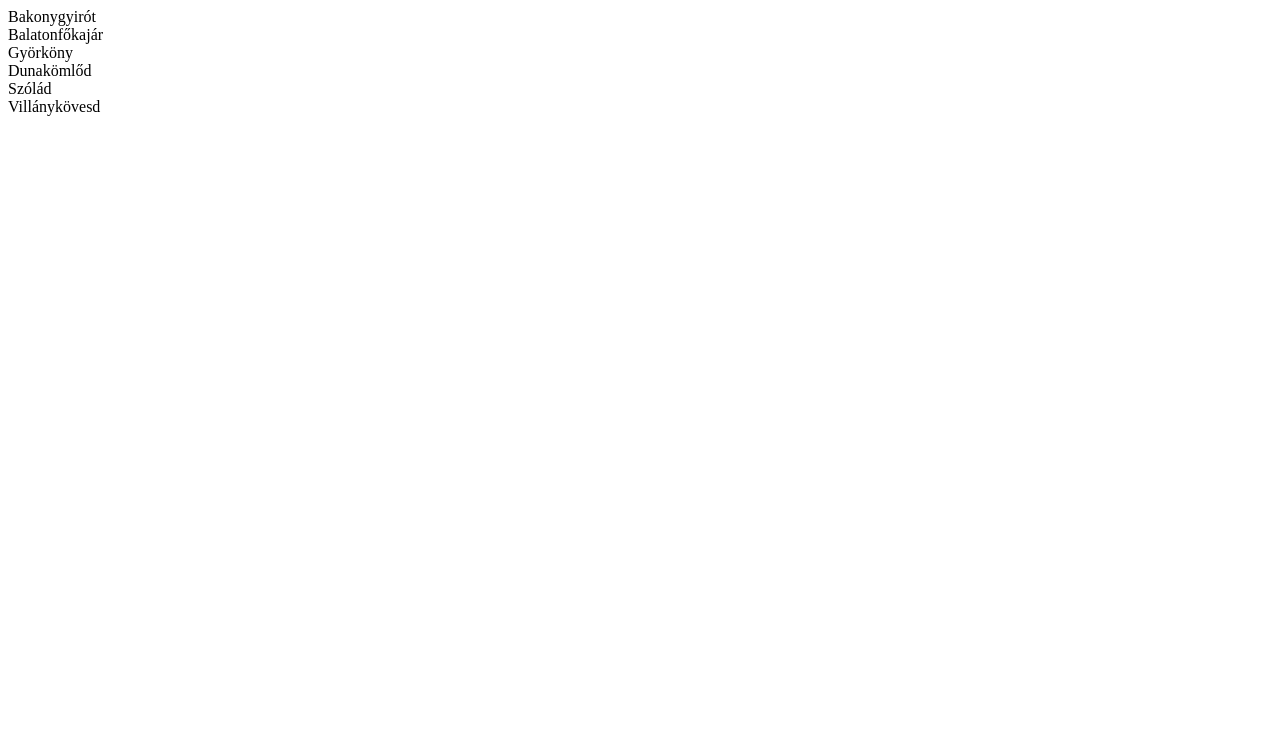
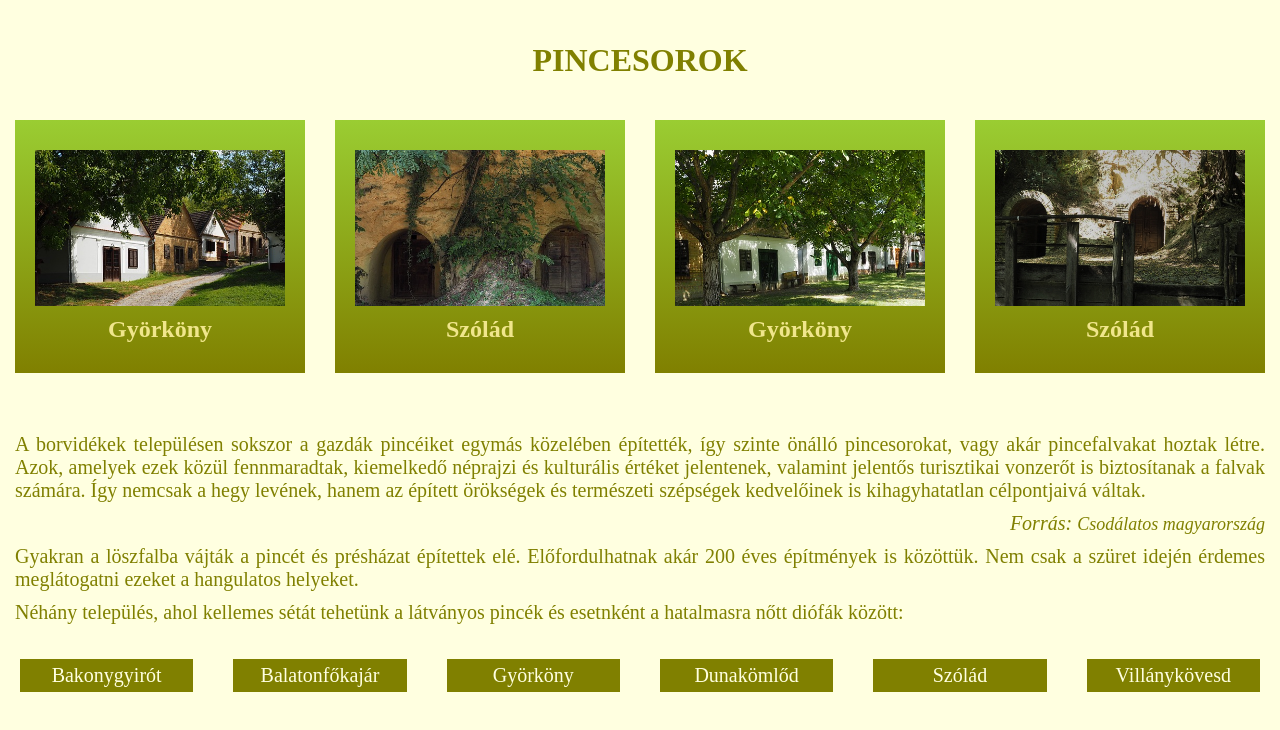
Before and after one commit to Foltifeki/pincesor, a plain HTML site: page index.html in a window 1280 px wide. Drawn offline with Linux system fonts and the light colour scheme.

Commit message:
Kész :3

```diff
--- a/index.html
+++ b/index.html
@@ -4,6 +4,10 @@
 	<title> </title>
 	<meta charset="utf-8"/>
     <meta name="viewport" content="width=device-width, initial-scale=1.0">
+	<link rel="stylesheet" type="text/css" href="pincesor.css">
+	<link rel="stylesheet" type="text/css" href="bootstrap-grid.css">
+	<title>PINCESOROK</title>
+
 
 </head>
 <body>
@@ -11,33 +15,37 @@
 
 	<div class="row">
 		<div class="col-sm-12 col-xl-12 fej">
-
+			<h1>PINCESOROK</h1>
 		</div>
 	</div>
 
 	<div class="row">
 
-		<div class="bw">
+		<div class="col-xl-3 col-sm-6 bw">
 			<div class="box">
-
+				<a href="http://gyorkony.hu" target="_blank"><img class="khiv" src="./gyorkony1.jpg"></a>
+				<h2>Györköny</h2>
 			</div>
 		</div>
 
-		<div class="bw">
+		<div class="col-xl-3 col-sm-6 bw">
 			<div class="box">
-
+				<a href="http://szolad.hu" target="_blank"><img class="khiv" src="./szolad1.jpg"></a>
+				<h2>Szólád</h2>
 			</div>
 		</div>
 
-		<div class="bw">
+		<div class="col-xl-3 col-sm-6 bw">
 			<div class="box">
-
+				<a href="http://gyorkony.hu" target="_blank"><img src="./gyorkony2.jpg"></a>
+				<h2>Györköny</h2>
 			</div>
 		</div>
 
-		<div class="bw">
+		<div class="col-xl-3 col-sm-6 bw">
 			<div class="box">
-
+				<a href="http://szolad.hu" target="_blank"><img src="./szolad2.jpg"></a>
+				<h2>Szólád</h2>
 			</div>
 		</div>
 
@@ -45,7 +53,10 @@
 
 	<div class="row">
 		<div class="col-sm-12 col-xl-12 szoveg">
-
+			<p>A borvidékek településen sokszor a gazdák pincéiket egymás közelében építették, így szinte önálló pincesorokat, vagy akár pincefalvakat hoztak létre. Azok, amelyek ezek közül fennmaradtak, kiemelkedő néprajzi és kulturális értéket jelentenek, valamint  jelentős turisztikai vonzerőt is biztosítanak a falvak számára. Így nemcsak a hegy levének, hanem az épített örökségek és természeti szépségek kedvelőinek is kihagyhatatlan célpontjaivá váltak.</p>
+			<p class="forr">Forrás: <a href="https://csodalatosmagyarorszag.hu">Csodálatos magyarország</a></p>
+			<p>Gyakran a löszfalba vájták  a pincét és présházat építettek elé. Előfordulhatnak akár 200 éves építmények is közöttük. Nem csak a szüret idején érdemes meglátogatni ezeket a hangulatos helyeket.</p>
+			<p>Néhány település, ahol kellemes sétát tehetünk a látványos pincék és esetnként a hatalmasra nőtt diófák között:</p>
 		</div>
 	</div>
 
--- a/pincesor.css
+++ b/pincesor.css
@@ -5,12 +5,12 @@
 	color: olive;
 }
 body{
-
+	background-color: lightyellow;
 }
 
 .box{
 	height: 100%;
-	background-color: olive;
+	background: linear-gradient(yellowgreen, olive);
 	padding: 20px;
 }
 
@@ -64,3 +64,19 @@ body{
 	font-weight: bold;
 	font-size: 18px;
 }
+
+.fej {
+	height: 120px;
+	line-height: 120px;
+	text-align: center;
+}
+
+.forr {
+	font-style: italic;
+	text-align: right;
+
+}
+
+.khiv:hover {
+	border: 3px solid yellow;
+}
```
Also changed, not shown: 2 other files.
